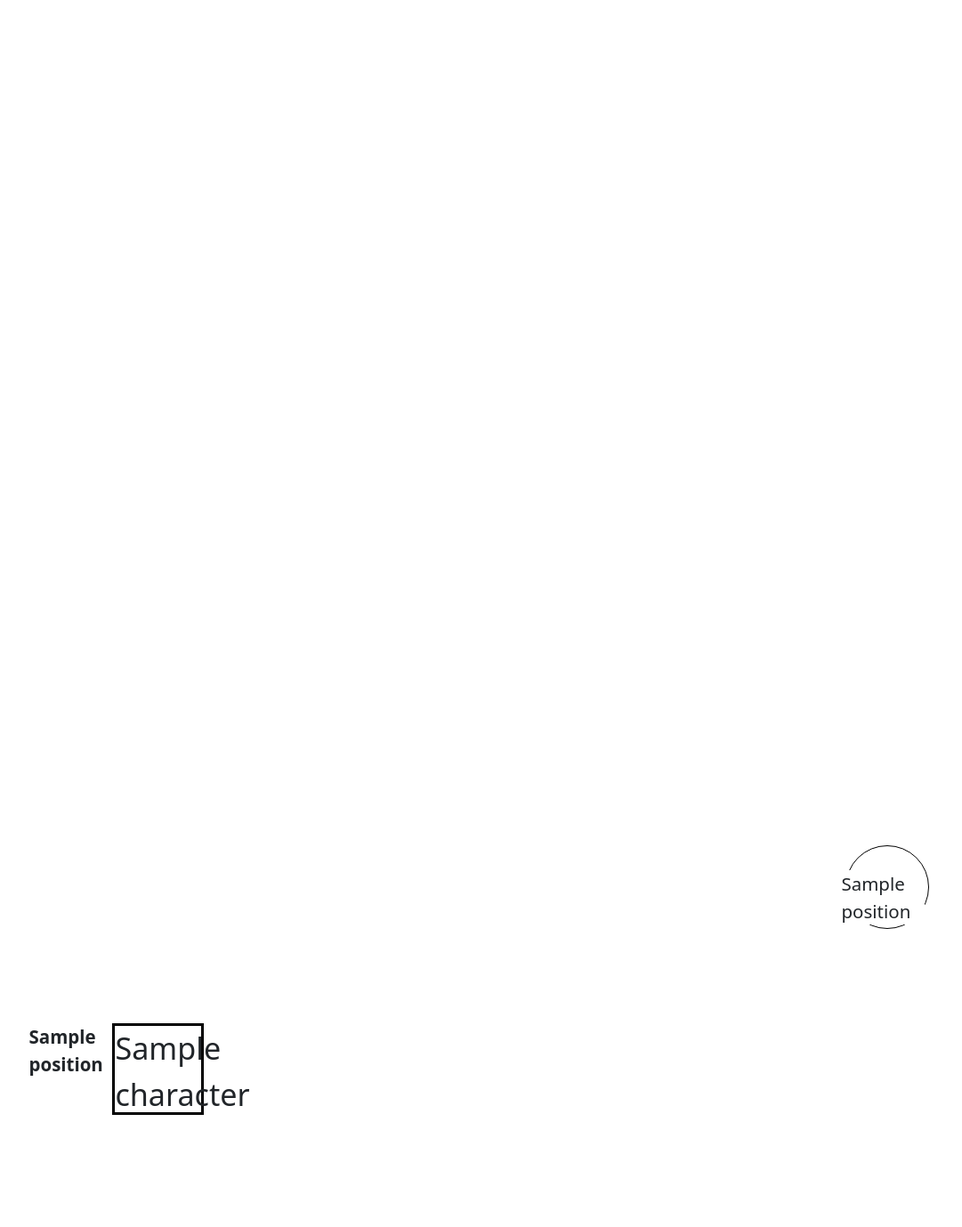
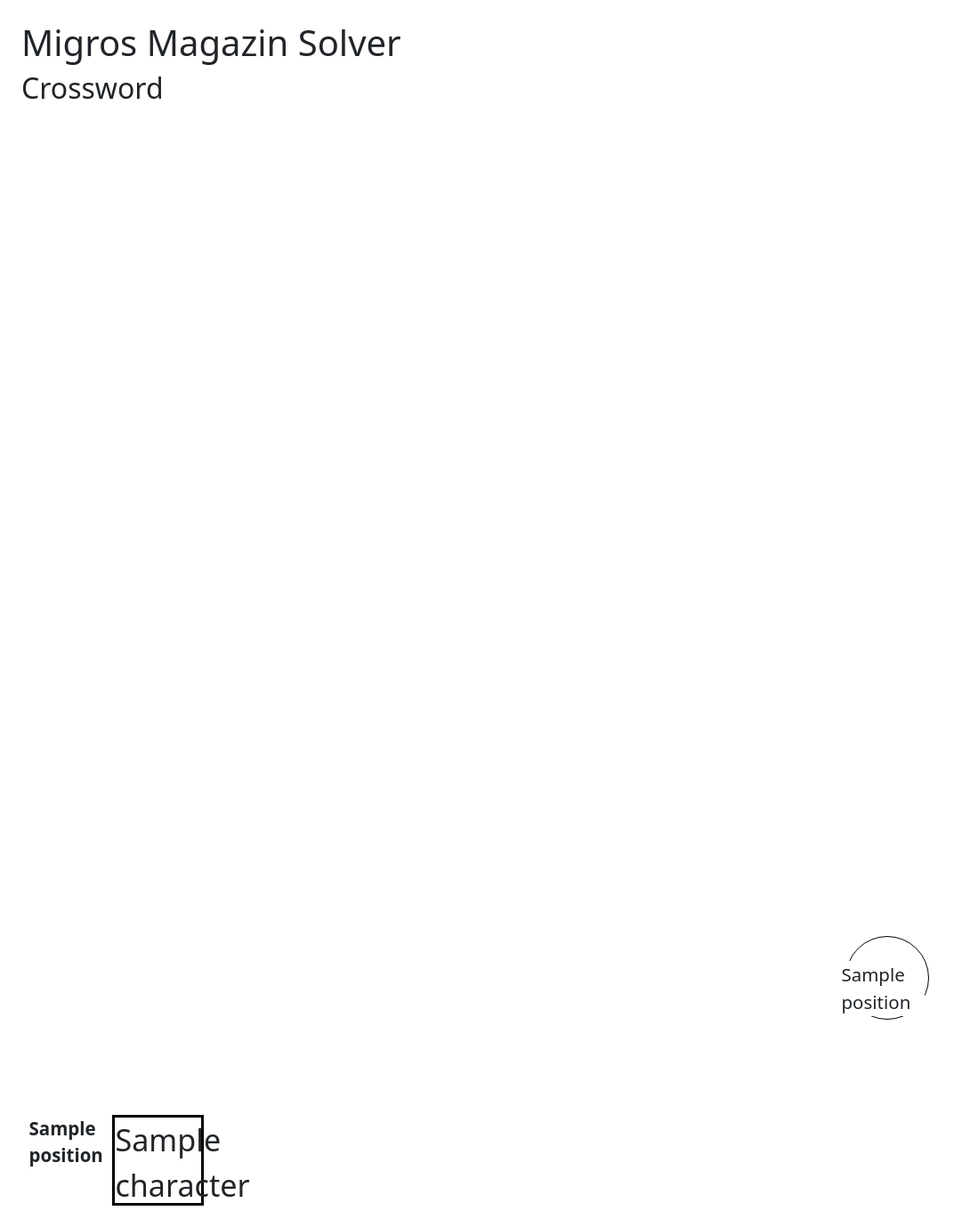
Before and after one commit to melusc/migros-magazin-solver, a Flask app: template templates/index.html in a window 1280 px wide. Shown: the whole page at 89% size, without its empty margins (0-1081 px from the left). Before the commit the page ends 1253 px from the top, so only its background shows below. Run offline with Flask 3, Linux system fonts and the light colour scheme; the template is opened without the code that fills it: most values are stand-ins (such as "Sample title", 1, 10 or a date in 2020); parts of the project's set-up code (start-up, migrations or seed data) failed here and were passed over.

Commit message:
Add titles

```diff
--- a/templates/index.html
+++ b/templates/index.html
@@ -2,6 +2,9 @@
 {%- from "_macros/crossword.html" import crossword with context -%}
 
 {%- block content -%}
+	<h1>Migros Magazin Solver</h1>
+
+	<h2>Crossword</h2>
 	{%- for crossword_ in crosswords -%}
 		{%- set puzzle, width, height = layout_crossword(crossword_) -%}
 		{{ crossword(crossword_, puzzle, width, height) }}
```
